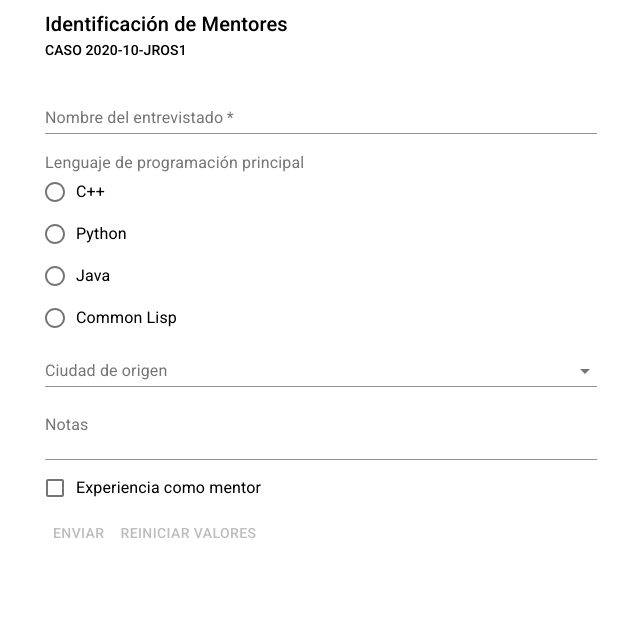
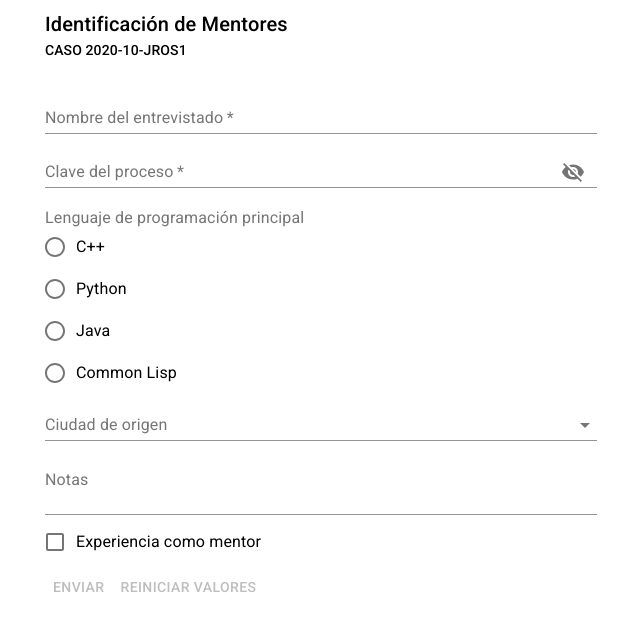
Before and after one commit to jonathanrodriguezs/react-easy-form, a React (Create React App) app: page / in a window 1280 px wide. Shown: the top 630 px of the page, without its empty margins (319-959 px from the left). Built offline with nearby package versions, Linux system fonts and the light colour scheme.

Commit message:
feat: password input

```diff
--- a/src/components/Question.js
+++ b/src/components/Question.js
@@ -1,8 +1,11 @@
-import React from "react";
+import React, { useState } from "react";
 import PropTypes from "prop-types";
 import { TextField, FormControlLabel, InputLabel } from "@material-ui/core";
 import { Checkbox, FormControl, Select, MenuItem } from "@material-ui/core";
 import { Radio, RadioGroup, FormLabel } from "@material-ui/core";
+import { InputAdornment, IconButton } from "@material-ui/core";
+import Visibility from "@material-ui/icons/Visibility";
+import VisibilityOff from "@material-ui/icons/VisibilityOff";
 import { Field } from "redux-form";
 
 function Question(props) {
@@ -20,6 +23,8 @@ function selectInput(type) {
     case "text":
     case "number":
       return FormTextField;
+    case "password":
+      return FormPassword;
     case "select":
       return FormSelect;
     case "radio":
@@ -39,6 +44,31 @@ function FormTextField({ label, input, meta, ...custom }) {
       fullWidth
       {...input}
       {...custom}
+    />
+  );
+}
+
+function FormPassword(props) {
+  const [showPassword, setShowPassword] = useState(false);
+  const handleClickShowPassword = () => setShowPassword(!showPassword);
+  const handleMouseDownPassword = () => setShowPassword(!showPassword);
+  return (
+    <FormTextField
+      {...props}
+      type={showPassword ? "text" : "password"} // <-- This is where the magic happens
+      InputProps={{
+        endAdornment: (
+          <InputAdornment position="end">
+            <IconButton
+              aria-label="toggle password visibility"
+              onClick={handleClickShowPassword}
+              onMouseDown={handleMouseDownPassword}
+            >
+              {showPassword ? <Visibility /> : <VisibilityOff />}
+            </IconButton>
+          </InputAdornment>
+        )
+      }}
     />
   );
 }
--- a/src/questions.js
+++ b/src/questions.js
@@ -7,6 +7,13 @@ export default [
     type: "text",
     required: true,
     validate: [required, minLength(10)]
+  },
+  {
+    name: "secret",
+    label: "Clave del proceso",
+    type: "password",
+    required: true,
+    validate: [required]
   },
   {
     name: "language",
```
